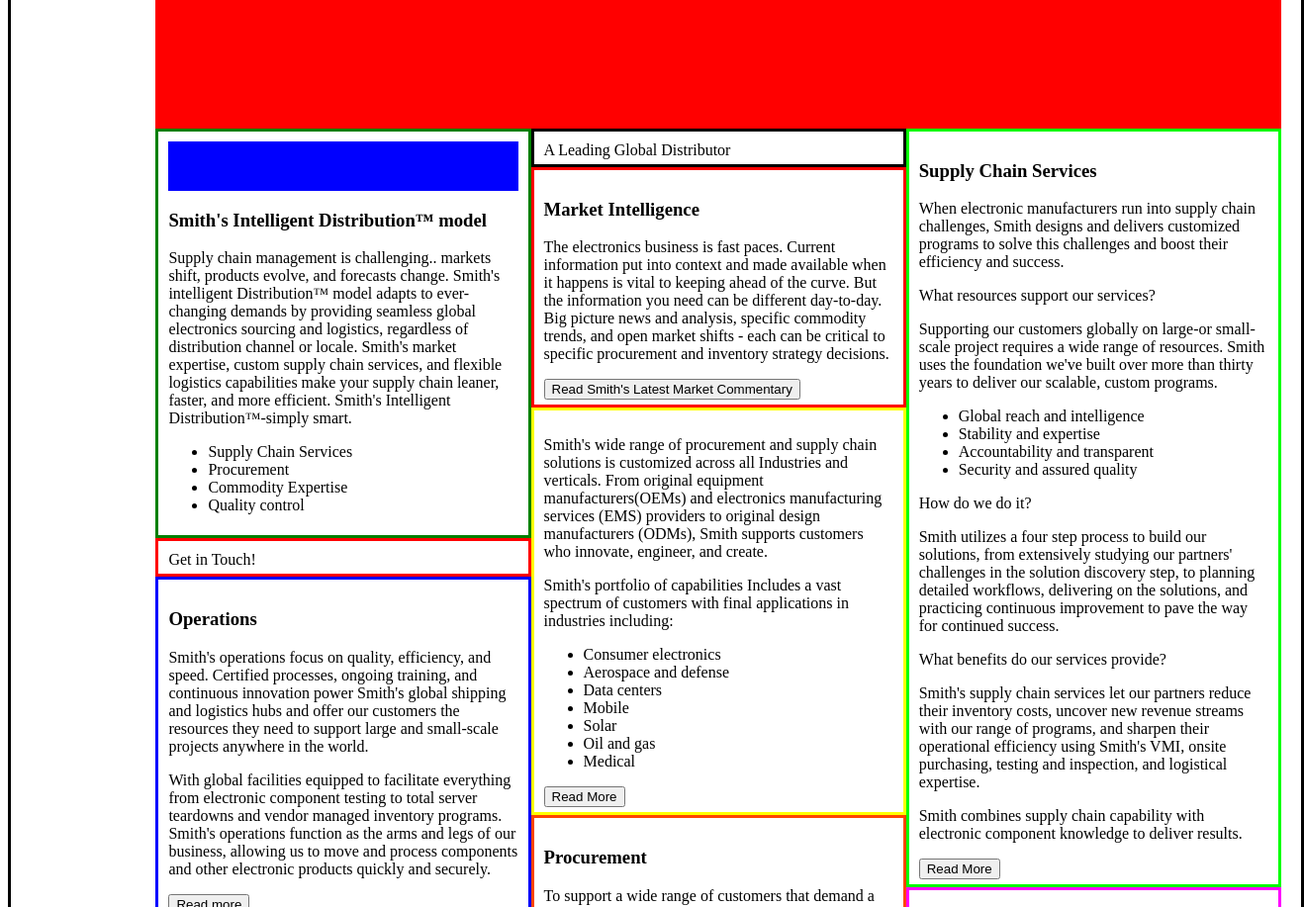
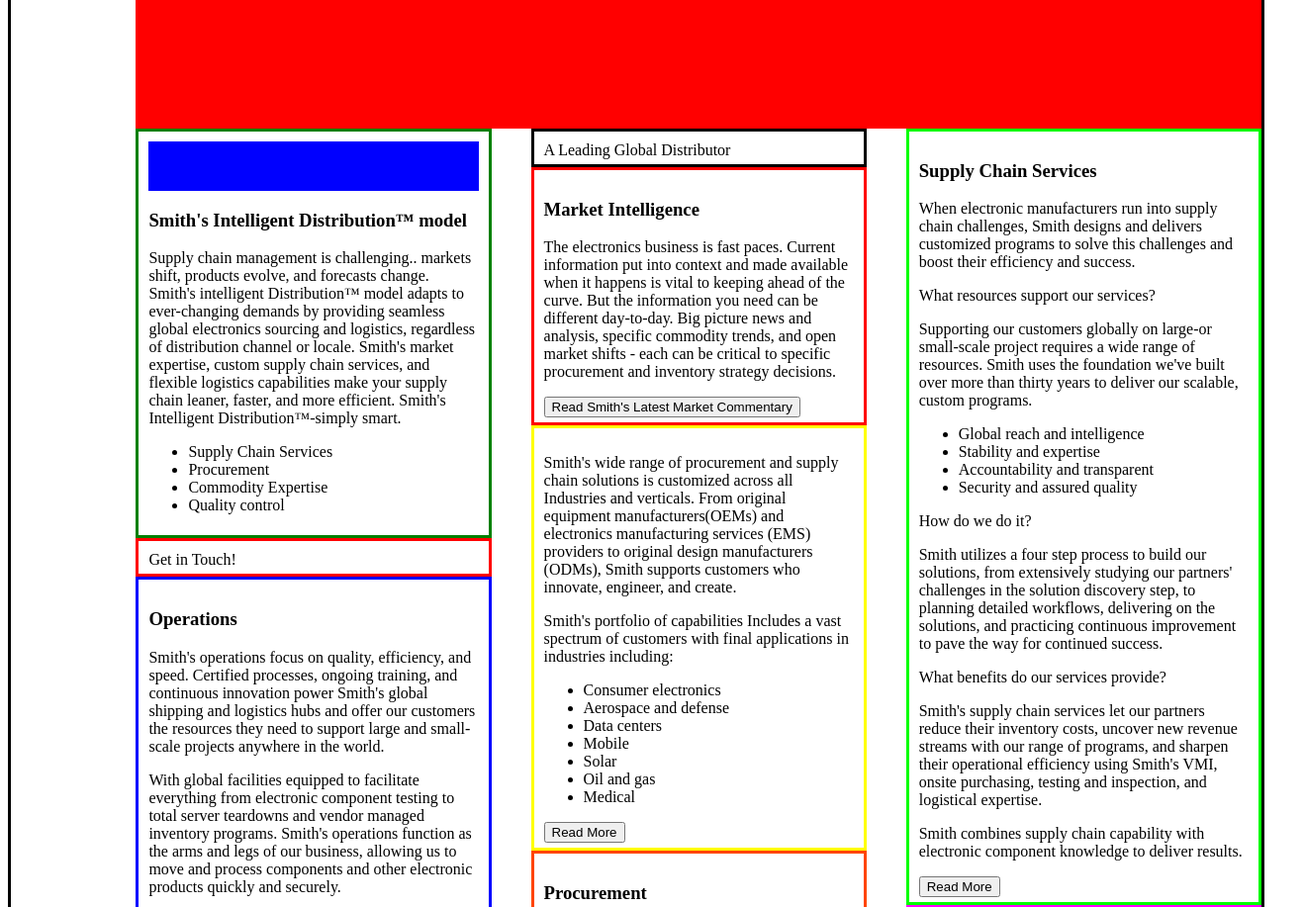
Before and after one commit to rvalde28/Smit-Associates-web-test, a plain HTML site: page index.html in a window 1280 px wide. Shown: the part 420-1337 px from the top of the page at 99% size, 1318 px wide, since content can reach past the window. Drawn offline with Linux system fonts and the light colour scheme.

Commit message:
padded the columns

```diff
--- a/index.html
+++ b/index.html
@@ -31,6 +31,7 @@
 
                 <!--left column container -->
                  <div id="left-container" class="leftContainer">
+                    <div class = "left-wrapper">
                         <!--Intellgence-->
                         <div class="lt-1 box-padding">
                             <div id="intelligent-dist">
@@ -115,9 +116,11 @@
                             </div>
                         </div>
                     </div>
+                </div>
 
                 <!--Mid column container -->
                 <div id="mid-container" class="midContainer">
+                    <div class="middle-wrapper">
                         <!--global Distributor-->
                         <div id="global-dist" class="mid-1 box-padding">
                             <span>A Leading Global Distributor
@@ -210,9 +213,11 @@
                             </div>
                         </div>
                     </div>
+                </div>
 
                 <!--right column container-->
                 <div id="right-container" class="rightContainer">
+                    <div class="right-wrapper">
                                 <!--Supply chain services-->
                                 <div id="supply-chain" class="rt-1 box-padding">
                                     <div id="supply-img">
@@ -301,12 +306,13 @@
                                     <div id="proc-readmore">
                                         <button>Read More</button>
                                     </div>
-
+                                </div>
+                        </div>
+                    </div>
+                    <!--end of right container-->
+                </div>
             </div>
 
-                </div>
-
-            </div>
         </div>
     </div>
 
--- a/styles/stylesheet.css
+++ b/styles/stylesheet.css
@@ -81,8 +81,6 @@ Used across all boxes
 }
 
 .left-wrapper{
-    width:100%;
-    padding-left: 20px;
     padding-right:20px;
 }
 
@@ -123,8 +121,7 @@ Used across all boxes
     float:left;
     width: 33.33%;
 }
-.mid-wrapper{
-    width:100%;
+.middle-wrapper{
     padding-left: 20px;
     padding-right:20px;
 }
@@ -160,9 +157,7 @@ Used across all boxes
     width: 33.33%;
 }
 .right-wrapper{
-    width:100%;
     padding-left: 20px;
-    padding-right:20px;
 }
 
 .rt-1{
```
Lines whose indentation alone changed are shown as unchanged.
